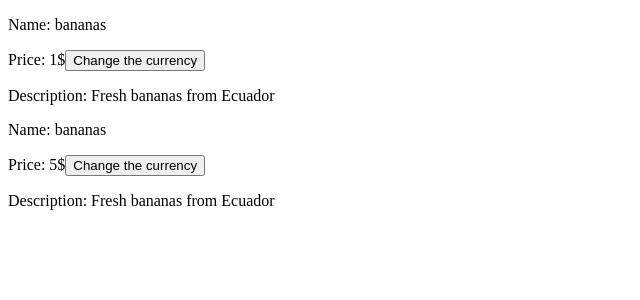
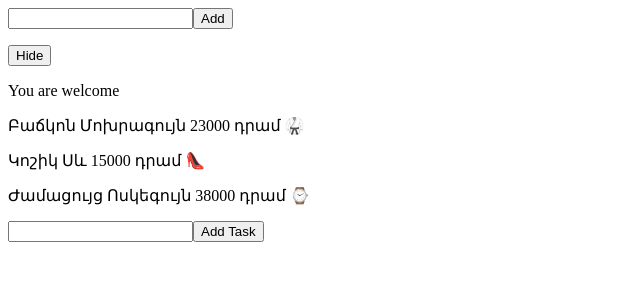
Before and after one commit to AlbinaGrigoryan/reactjs.github.io, a React (Create React App) app: page / in a window 1280 px wide. Shown: the top 300 px of the page, without its empty margins (0-640 px from the left). Built offline with nearby package versions, Linux system fonts and the light colour scheme.

Commit message:
task-todo

```diff
--- a/src/App.js
+++ b/src/App.js
@@ -2,15 +2,19 @@ import React from 'react';
 //import Header from './Components/Header';
 //import Content from './Components/Content';
 //import Class from './Components/Class';
-import Product from './Components/Product';
+// import Product from './Components/Product';
+import Input from './Components/Input';
+import ToDo from './Components/ToDo';
 
 
 
 export default function App() {
     return(
         <div>
-            <Product name="bananas" price="1$" description="Fresh bananas from Ecuador" />
-            <Product name="bananas" price="5$" description="Fresh bananas from Ecuador" />
+            <Input />
+            <ToDo />
+            {/*<Product name="bananas" price="1$" description="Fresh bananas from Ecuador" />
+            <Product name="bananas" price="5$" description="Fresh bananas from Ecuador" /> */}
         </div>
     );
 }
--- /dev/null
+++ b/src/Components/Input.js
@@ -0,0 +1,72 @@
+import React, {Component} from 'react';
+
+export default class Input extends Component {
+    state = {
+        value : '',
+        clickValue : '',
+        showText: true,
+        products: [
+            {
+                name: 'Բաճկոն',
+                color: 'Մոխրագույն',
+                price: '23000 դրամ',
+                icon: '🥋',
+                id: 1
+            },
+            {
+                name: 'Կոշիկ',
+                color: 'Սև',
+                price: '15000 դրամ',
+                icon: '👠',
+                id: 2
+            },
+            {
+                name: 'Ժամացույց',
+                color: 'Ոսկեգույն',
+                price: '38000 դրամ',
+                icon: '⌚',
+                id: 3
+            }
+        ]
+    };
+    onChange = (event) => {
+        this.setState({
+            value : event.target.value
+        });
+    };
+    onClick = () => {
+        let{value} = this.state;
+        this.setState({
+            value : '',
+            clickValue : value
+        })
+    }
+    hideText = () => {
+        this.setState({
+            showText : !this.state.showText
+        })
+    }
+    render() {
+        let {showText} = this.state;
+        let products = this.state.products.map((product, index)=>{
+            return(
+                <div key={product.id}>
+                    <p>{product.name}  {product.color}  {product.price} {product.icon}</p>
+                </div>
+            )
+        });
+        return(
+            <div>
+                <input type="text" onChange = {this.onChange} value={this.state.value}/>
+                <button onClick = {this.onClick}>Add</button>
+                <p>{this.state.clickValue}</p>
+
+                <button onClick = {this.hideText}>
+                    {showText ? 'Hide' : 'Show'}
+                </button>
+                 {showText &&  <p>You are welcome</p>}
+                 {products}
+                </div>
+        )
+    }
+}
--- /dev/null
+++ b/src/Components/Task.js
@@ -0,0 +1,5 @@
+import React from 'react';
+
+export default function Task(props) {
+    return <p>{props.data}</p>
+}
--- /dev/null
+++ b/src/Components/ToDo.js
@@ -0,0 +1,43 @@
+import React, {Component} from 'react';
+import Task from './Task';
+
+//   Ստեղծել փոքրիկ ToDo list, այսինքն պետք է հնարավորություն ունենանք ավելացնելու task-եր, որոնք անմիջապես
+//   կերևան էջում։ Դրա համար ստեղծել ToDo անունով class component, որի մեջ` input և button էլեմենտներ։ Ստեղծել
+//   Task անունով function component, կիրառել այն ToDo-ի մեջ։ button-ի վրա սեղմելուց պետք է վերցնել Input-ի արժեքը և
+//   ավելացնել state-ում նախօրոք ստեղծված tasks զանգվածի մեջ։ tasks զանգվածի հիման վրա render-ում ավելացնել Task
+//   կոմպոնոնտներ։ Ամեն մի Task կոմպոնենտին տալ ունիկալ key հատկություն, ոինչպես նաև վերջինիս փոխանցել տեքստը,
+//   որը պետք է ցուցադրվի էջում։
+
+
+export default class ToDo extends Component{
+    state = {
+        inputValue: '',
+        tasks: []
+    }
+    handleChangeValue = (event) => {
+        this.setState({
+            inputValue: event.target.value
+        })
+    }
+    addValue = () => {
+        let{inputValue, tasks} = this.state;
+        tasks.push(inputValue);
+        this.setState({
+            tasks
+        })
+    }
+    render() {
+        let taskText = this.state.tasks.map((task, index) => <div key ={index}>{task}</div>);
+
+        return(
+            <div>
+                <input onChange={this.handleChangeValue}/>
+                <button
+                    onClick={this.addValue}>
+                    Add Task
+                </button>
+                <Task data={taskText}/>
+            </div>
+        )
+    }
+}
```
